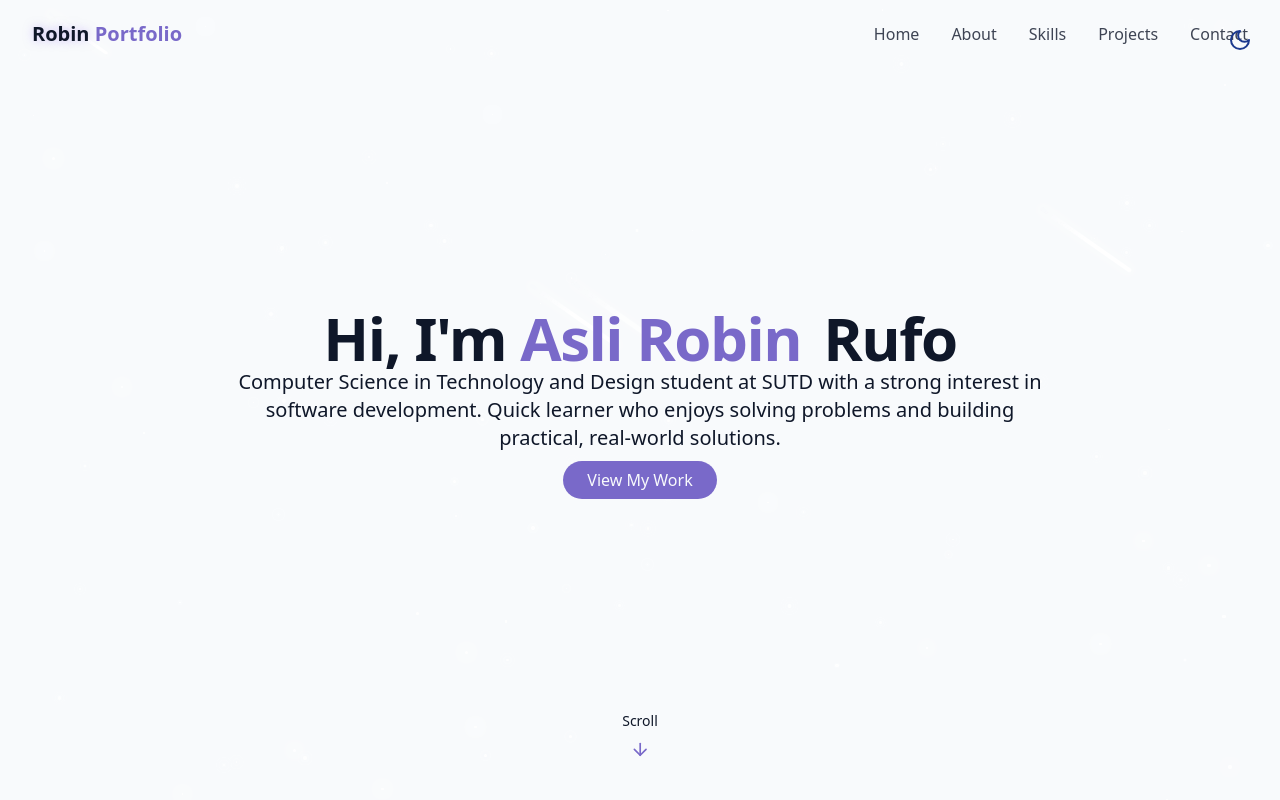
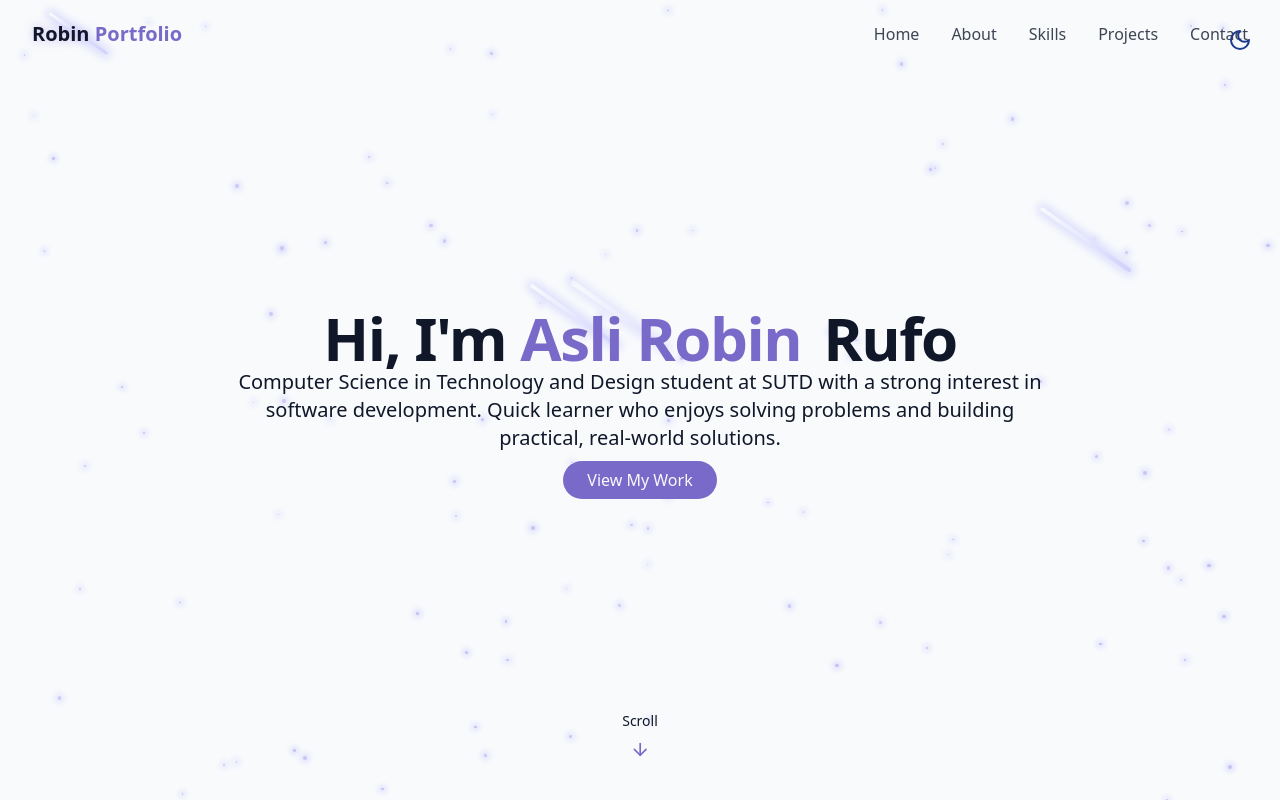
Before and after one commit to halanaman/Portfolio, a React (Vite) app: page / in a window 1280 px wide. Shown: the top 800 px of the page. Built offline with nearby package versions, Linux system fonts and the light colour scheme.

Commit message:
light mode stars and meteors now visible

```diff
--- a/src/index.css
+++ b/src/index.css
@@ -145,14 +145,25 @@
 }
 
 @utility star {
-  @apply absolute rounded-full bg-white;
-  box-shadow: 0 0 10px 2px rgba(255, 255, 255, 0.4);
+  @apply absolute rounded-full bg-[hsl(250,70%,85%)];
+  box-shadow: 0 0 6px 2px rgba(150, 150, 255, 0.4);
+
+  .dark & {
+    @apply bg-white;
+    box-shadow: 0 0 10px 2px rgba(255, 255, 255, 0.4);
+  }
 }
 
 @utility meteor {
-  @apply absolute bg-linear-to-r from-white via-white to-transparent rounded-full;
-  box-shadow: 0 0 10px 5px rgba(255, 255, 255, 0.3);
+  @apply absolute rounded-full bg-gradient-to-r from-[hsl(240,90%,90%)] via-[hsl(240,90%,95%)] to-transparent;
+  box-shadow: 0 0 8px 3px rgba(170, 170, 255, 0.4);
+
+  .dark & {
+    @apply from-white via-white to-transparent;
+    box-shadow: 0 0 10px 5px rgba(255, 255, 255, 0.3);
+  }
 }
+
 
 #root {
   max-width: 100%;
```
